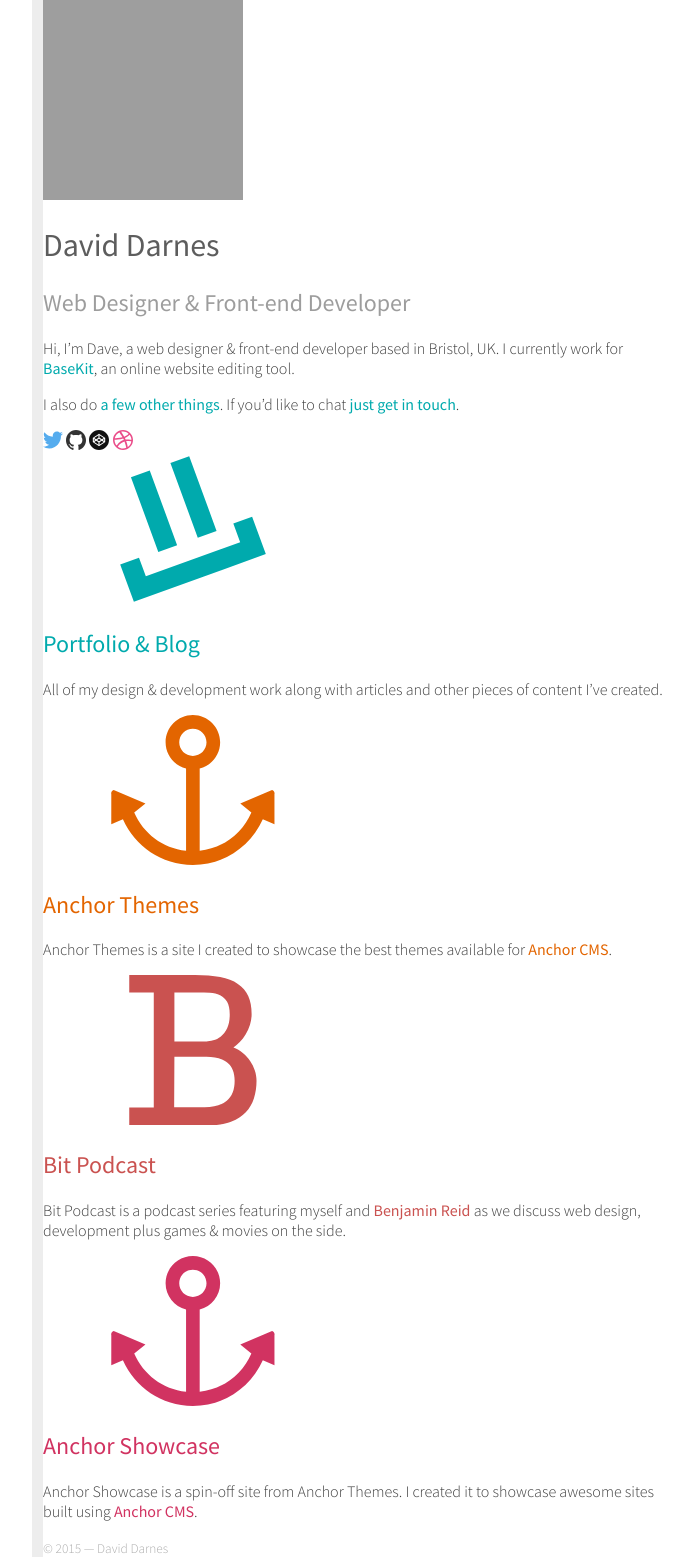
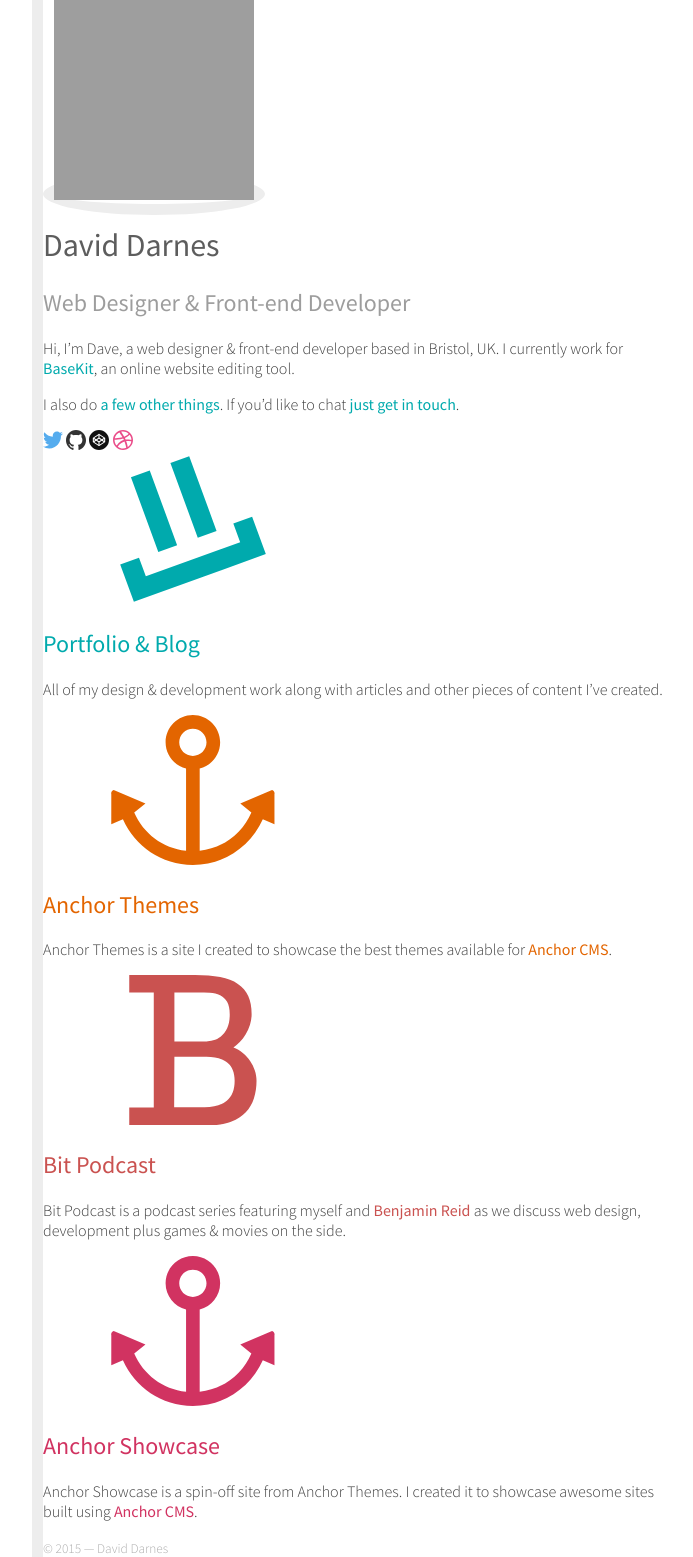
Before and after one commit to daviddarnes/darn.es, a Jekyll site: the page built from index.md, in a window 1280 px wide. Shown: the whole page, without its empty margins (288-981 px from the left). Built offline with Jekyll 4.4.1, drawn with Linux system fonts in a browser that asks for light colours; grey boxes are pictures that could not be loaded.

Commit message:
Adds link to avatar image

```diff
--- a/_includes/header.html
+++ b/_includes/header.html
@@ -1,7 +1,9 @@
 
 <header class="header">
 
-	<img src="{{ site.avatar }}"/>
+	<a class="link  link--circle" href="{{ site.url }}">
+		<img src="{{ site.avatar }}"/>
+	</a>
 
 	<h1>{{ site.title }}</h1>
 
```
